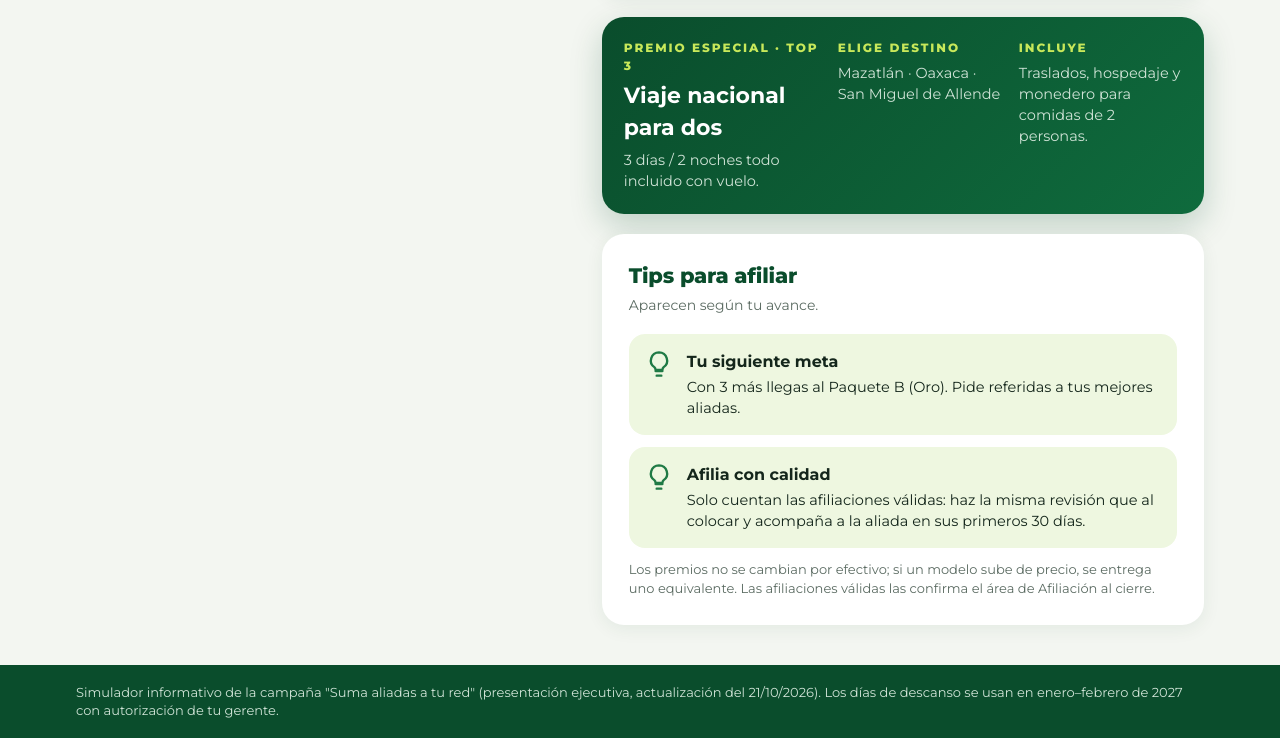
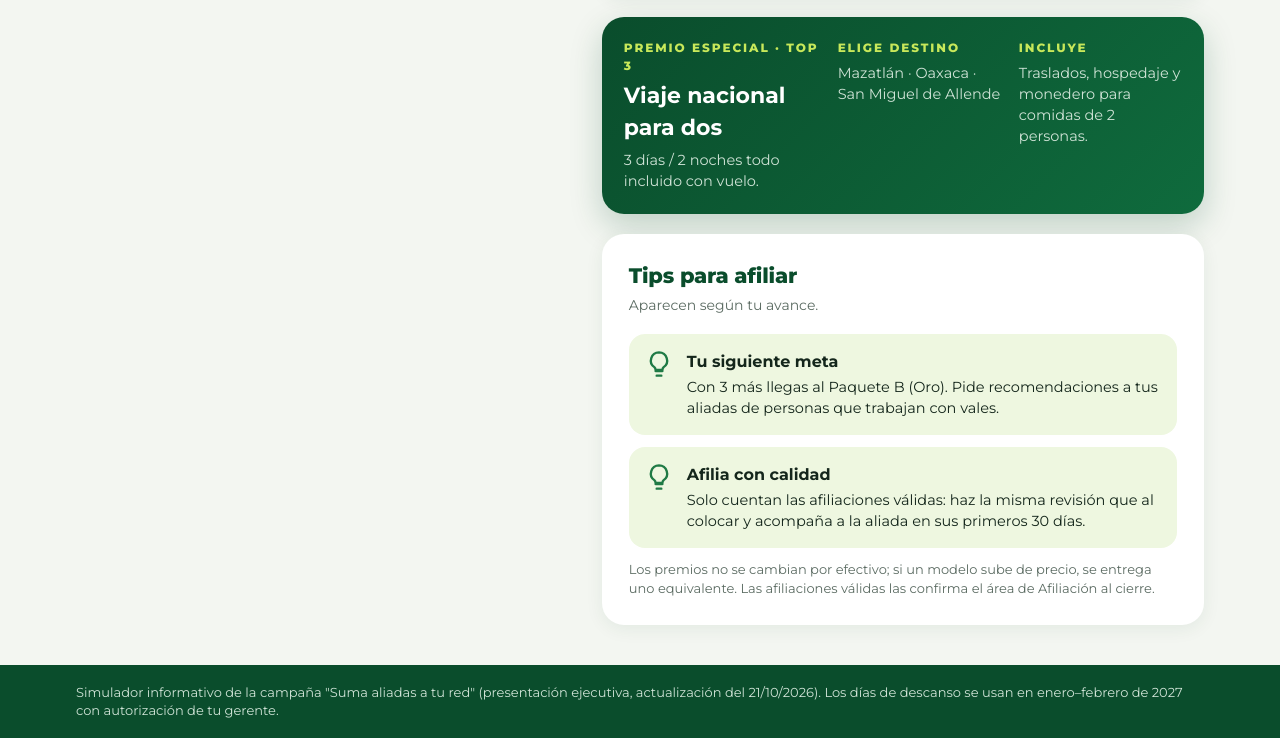
Before and after one commit to heribertovegaruelas-blip/Simluador-de-Incentivos, a plain HTML site: page campana.html in a window 1280 px wide. Shown: the part 1444-2182 px from the top of the page. Drawn offline with Linux system fonts and the light colour scheme.

Commit message:
Agrega tip: pedir recomendaciones de personas que trabajan con vales
Co-Authored-By: Claude Opus 5.5 <noreply@anthropic.com>
Claude-Session: https://claude.ai/code/session_016BAtmXNdA1pjWyUFRGTMNz

```diff
--- a/campana.html
+++ b/campana.html
@@ -177,7 +177,7 @@ body{margin:0}[hidden]{display:none!important}
     const tips = [];
     m.forEach((x, i) => { if (x < 2) tips.push(['bad', `Mes ${i+1}: te falta la condición`, `Necesitas al menos 2 afiliaciones válidas en cada mes; en el mes ${i+1} llevas ${x}. Sin esto no hay premio del trimestre.`]); });
     if (dias < 3) tips.push(['warn', 'Gana tus días de descanso', `Cada mes con 6 o más afiliaciones válidas te da 1 día. Llevas ${dias} de 3.`]);
-    if (next && next <= TOP) tips.push(['tip', 'Tu siguiente meta', `Con ${next - total} más ${next === TOP ? 'puedes ' + names[next] : 'llegas ' + al(names[next])}. Pide referidas a tus mejores aliadas.`]);
+    if (next && next <= TOP) tips.push(['tip', 'Tu siguiente meta', `Con ${next - total} más ${next === TOP ? 'puedes ' + names[next] : 'llegas ' + al(names[next])}. Pide recomendaciones a tus aliadas de personas que trabajan con vales.`]);
     tips.push(['tip', 'Afilia con calidad', 'Solo cuentan las afiliaciones válidas: haz la misma revisión que al colocar y acompaña a la aliada en sus primeros 30 días.']);
     if (tier && tier[0] === 'C' && total >= TOP) tips.unshift(['ok', '¡Vas por todo!', 'Ya tienes el Paquete C y compites por el viaje. Sigue sumando: el Top 3 se define por quién afilia más.']);
     $('tips').innerHTML = tips.map(t => tip(...t)).join('');
```
Also changed, not shown: index.html (+2 -1 lines).
